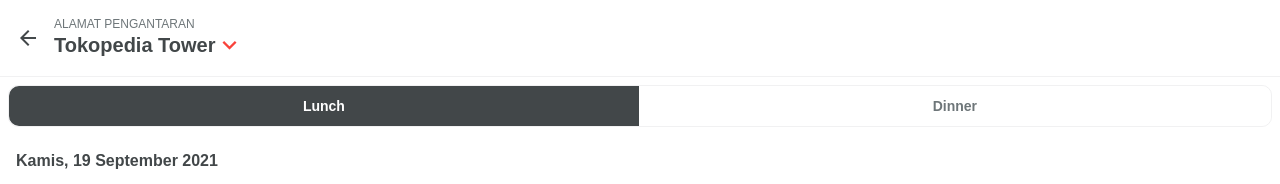
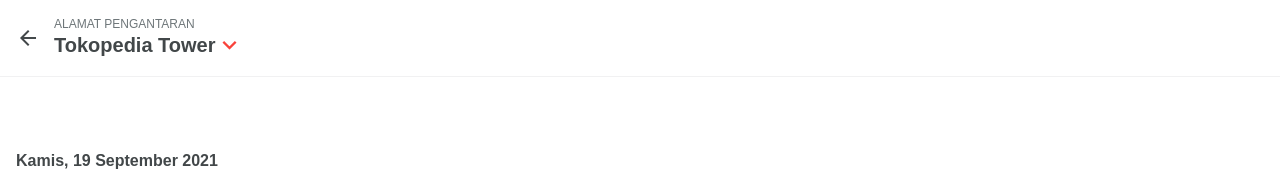
Before and after one commit to reykim7124/d98078217aabad562ec092f52580a0d248aa6270, a React (Create React App) app: page / in a window 1280 px wide. Shown: the top 184 px of the page. Built offline with nearby package versions, Linux system fonts and the light colour scheme; grey boxes are pictures that could not be loaded.

Commit message:
hide menu type button on scroll

```diff
--- a/src/components/TopNav.js
+++ b/src/components/TopNav.js
@@ -1,4 +1,4 @@
-import { useState, useContext } from 'react'
+import { useState, useContext, useEffect } from 'react'
 import { ThemeContext } from '../contexts/ThemeContext'
 import { ProductContext } from '../contexts/ProductContext'
 import ModalLocation from './ModalLocation'
@@ -52,12 +52,12 @@
   }
 `
 
-function ProductToggle() {
+const ProductToggle = () => {
   const [color, toggleColor] = useState(true)
   const theme = useContext(ThemeContext)
   const { toggleMenu } = useContext(ProductContext)
 
-  function handleToggleColor(e) {
+  const handleToggleColor = (e) => {
     toggleColor(e)
     toggleMenu(e)
   }
@@ -84,15 +84,35 @@
 
 const TopNav = () =>  {
   const theme = useContext(ThemeContext)
+  const useHandleScroll = () => {
+    const [scrollPos, setScrollPos] = useState(0)
+    const [hideButton, setHideButton] = useState(true)
+
+    const handleScroll = () => {
+      setScrollPos(document.body.getBoundingClientRect().top)
+      setHideButton(document.body.getBoundingClientRect().top > scrollPos)
+    }
+
+    useEffect(() => {
+      window.addEventListener('scroll', handleScroll)
+      return (
+        window.addEventListener('scroll', handleScroll)
+      )
+    })
+
+    return hideButton
+  }
   return (
     <Nav bg={theme.bg} outline={theme.outline}>
       <div className='modal-button'>
         <i className='material-icons' style={{color: theme.text}}>arrow_back</i>
         <ModalLocation />
       </div>
-      <div className='product-toggle'>
-        <ProductToggle />
-      </div>
+      {useHandleScroll() &&
+        <div className='product-toggle'>
+          <ProductToggle />
+        </div>
+      }
     </Nav>
   )
 }
```
